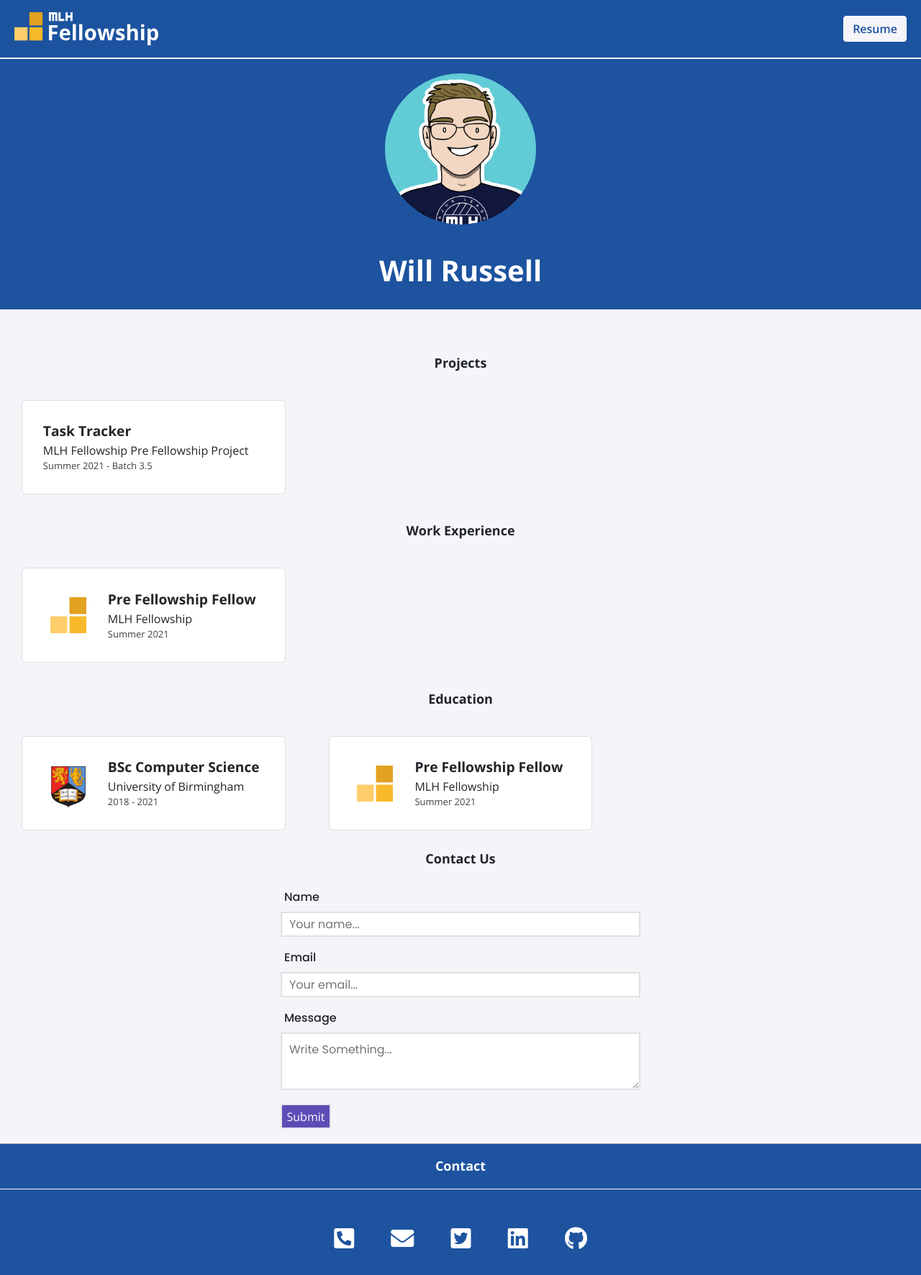
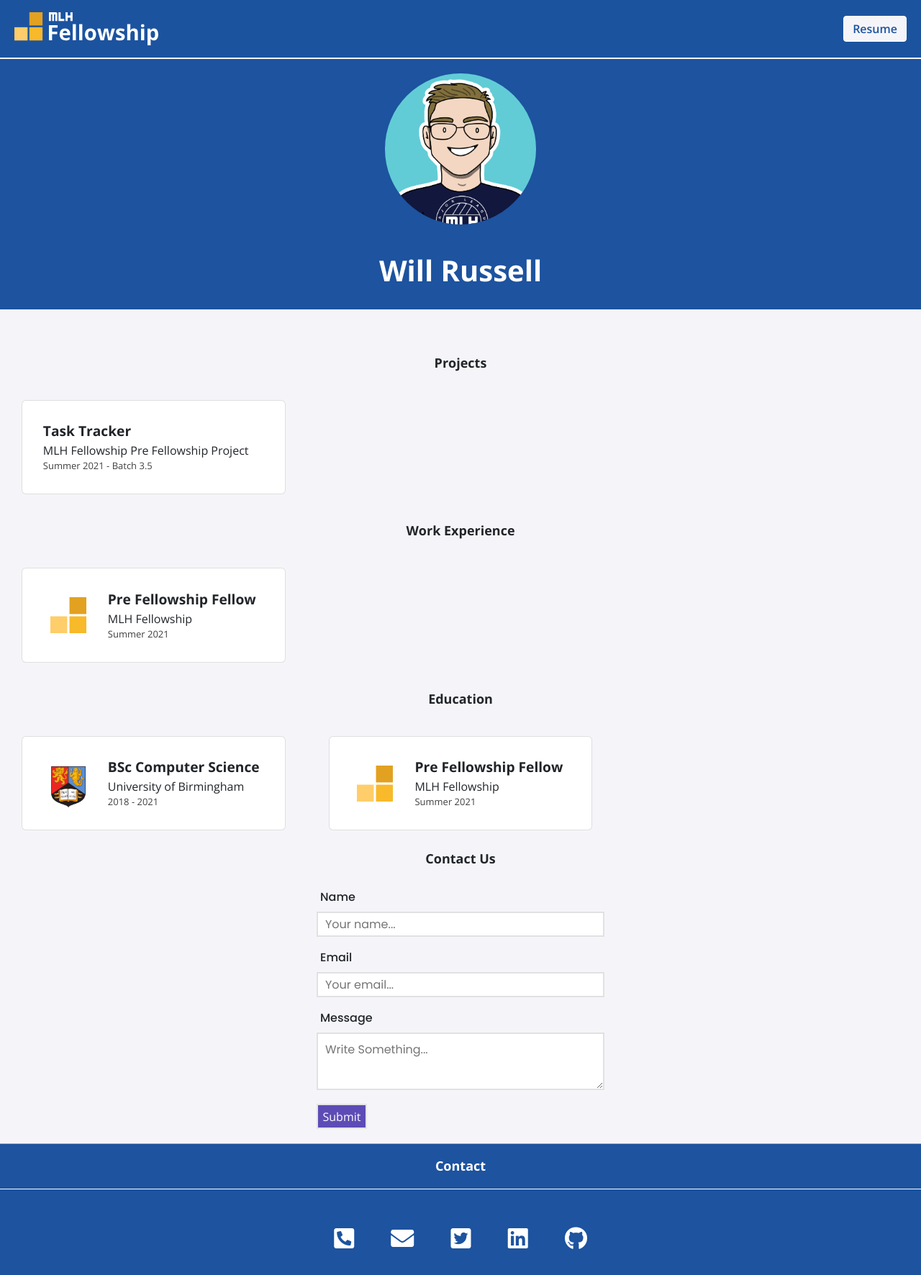
Before and after one commit to MLH-Fellowship/pod-3.1.0-portfolio, a Jekyll site: the page built from index.html, in a window 1280 px wide. Shown: the whole page at 72% size. Built offline with Jekyll 4.4.1, drawn with Linux system fonts in a browser that asks for light colours; nearby versions of some CDN libraries.

Commit message:
made contact form responsive

```diff
--- a/_sass/contact.scss
+++ b/_sass/contact.scss
@@ -12,20 +12,20 @@
 	margin-top: 12px;
 	margin-right: auto;
 	margin-left: auto;
-	width: 500px;
+	width: 400px;
 }
 .cfdiv {
 	margin-bottom: 12px;
 }
 .cfdiv input {
 	height: 35px;
-	width: 500px;
+	width: 100%;
 	padding: 10px;
 	border: 2px solid #e1e1e3;
 }
 .cfdiv textarea {
 	height: 80px;
-	width: 500px;
+	width: 100%;
 	padding: 10px;
 	border: 2px solid #e1e1e3;
 }
@@ -47,3 +47,13 @@
 button:hover {
 	opacity: 1.5;
 }
+@media only screen and (max-width: 800px) {
+	.contactform {
+		width: 300px;
+	}
+}
+@media only screen and (max-width: 330px) {
+	.contactform {
+		width: 200px;
+	}
+}
```
